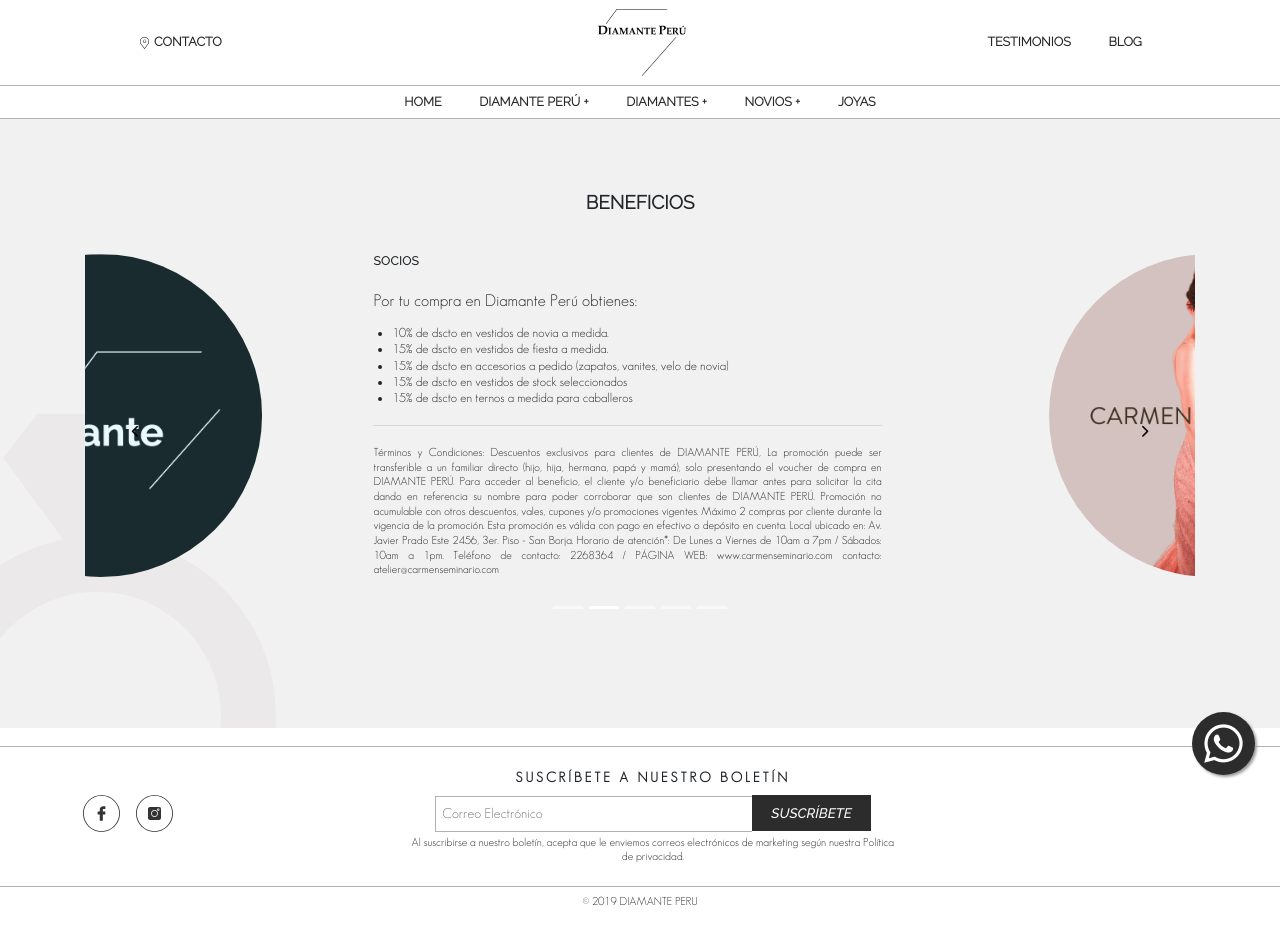
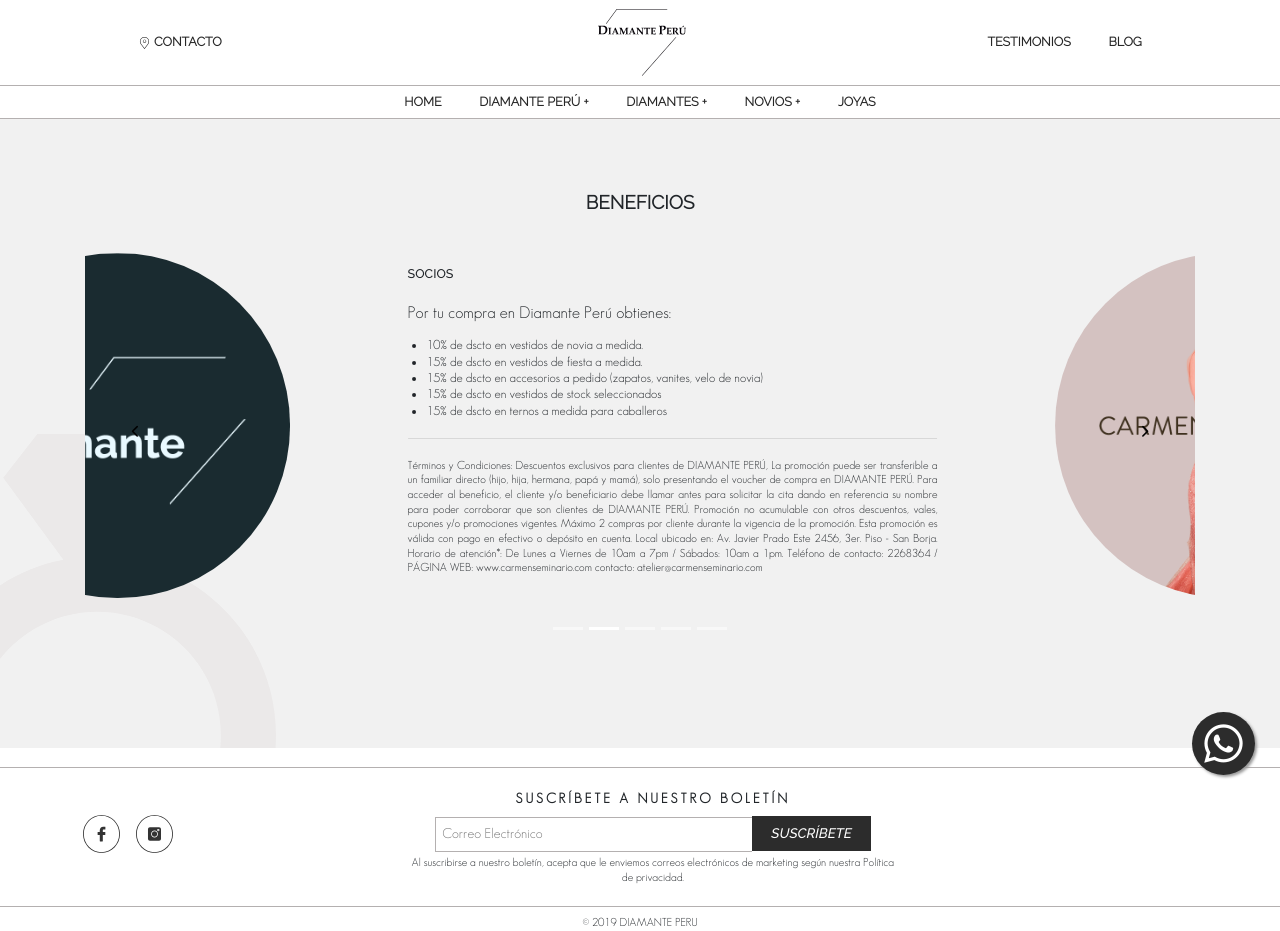
Before and after one commit to HB-Programacion/DiamantePeru, a React (Create React App) app in the folder client/: page /beneficios in a window 1280 px wide. Before the commit the page ends 910 px from the top, so only its background shows below. Built offline with nearby package versions, Linux system fonts and the light colour scheme.

Commit message:
beneficios

```diff
--- a/client/src/components/Beneficios.jsx
+++ b/client/src/components/Beneficios.jsx
@@ -37,7 +37,7 @@ const Beneficios = () => {
                           <figure className="w50 allCenter convenioResImg">
                             <img className=" w70 rounded-circle  ben-round" src={imgconvenio5} alt="Beneficio 2"/>
                           </figure>
-                       <div className="card-body w50 pl-3 convenioRes geosansLight">
+                       <div className="card-body w50 p-3 convenioRes geosansLight">
                             <h4 className="card-title">SOCIOS </h4>
                             <p className="card-text font-size-1">Por tu compra en Diamante Perú obtienes:</p>
                             <ul className="interline1 ml-4 font-size-1rem">
@@ -68,7 +68,7 @@ const Beneficios = () => {
                           <figure className="w50 allCenter convenioResImg">
                             <img className=" w70 rounded-circle  ben-round" src={imgconvenio1} alt="Beneficio 2"/>
                           </figure>
-                          <div className="card-body w50 pl-3 convenioRes geosansLight">
+                          <div className="card-body w50 p-3 convenioRes geosansLight">
                             <h4 className="card-title">CARMEN SEMINARIO LA ATELIER</h4>
                             <p className="card-text font-size-1">Por tu compra en Diamante Perú obtienes:</p>
                             <ul className="interline1 ml-4 font-size-1rem">
@@ -97,7 +97,7 @@ const Beneficios = () => {
                           <figure className="w50 allCenter convenioResImg">
                             <img className=" w70 rounded-circle  ben-round" src={imgconvenio3} alt="Beneficio 2"/>
                           </figure>
-                          <div className="card-body w50 pl-3 convenioRes geosansLight">
+                          <div className="card-body w50 p-3 convenioRes geosansLight">
                           <h4 className="card-title">
                           EL TALLER BY CARMEN SEMINARIO <br/>
                           ALIANZA COMERCIAL - CARMEN SEMINARIO y CLUB DIAMOND DE DIAMANTE PERÚ:</h4>
@@ -156,7 +156,7 @@ const Beneficios = () => {
                           <figure className="w50 allCenter convenioResImg">
                             <img className=" w70 rounded-circle  ben-round" src={imgconvenio2} alt="Beneficio 2"/>
                           </figure>
-                          <div className="card-body w50 pl-3 convenioRes geosansLight">
+                          <div className="card-body w50 p-3 convenioRes geosansLight">
                             <h4 className="card-title">AGENCIA DE VIAJES GLOBAL NET</h4>
                             <p className="card-text font-size-1">Por tu compra en Diamante Perú obtienes:</p>
                             <ul className="interline1 ml-4 font-size-1rem">
@@ -200,7 +200,7 @@ const Beneficios = () => {
                           <figure className="w50 allCenter convenioResImg">
                             <img className=" w70 rounded-circle  ben-round" src={imgconvenio4} alt="Beneficio 2"/>
                           </figure>
-                          <div className="card-body w50 pl-3 convenioRes geosansLight">
+                          <div className="card-body w50 p-3 convenioRes geosansLight">
                             <h4 className="card-title">PAGOS SIN INTERESES</h4>
                             <p className="card-text font-size-1"> BBVA: Compra la joya perfecta hasta en 03 meses sin intereses.</p>
 
--- a/client/src/css/App.css
+++ b/client/src/css/App.css
@@ -1143,7 +1143,7 @@ section.input-container label {
 }
 
 .cont-ben {
-    max-width: 94% !important;
+    max-width: 100% !important;
 }
 
 .ben-round {
```
